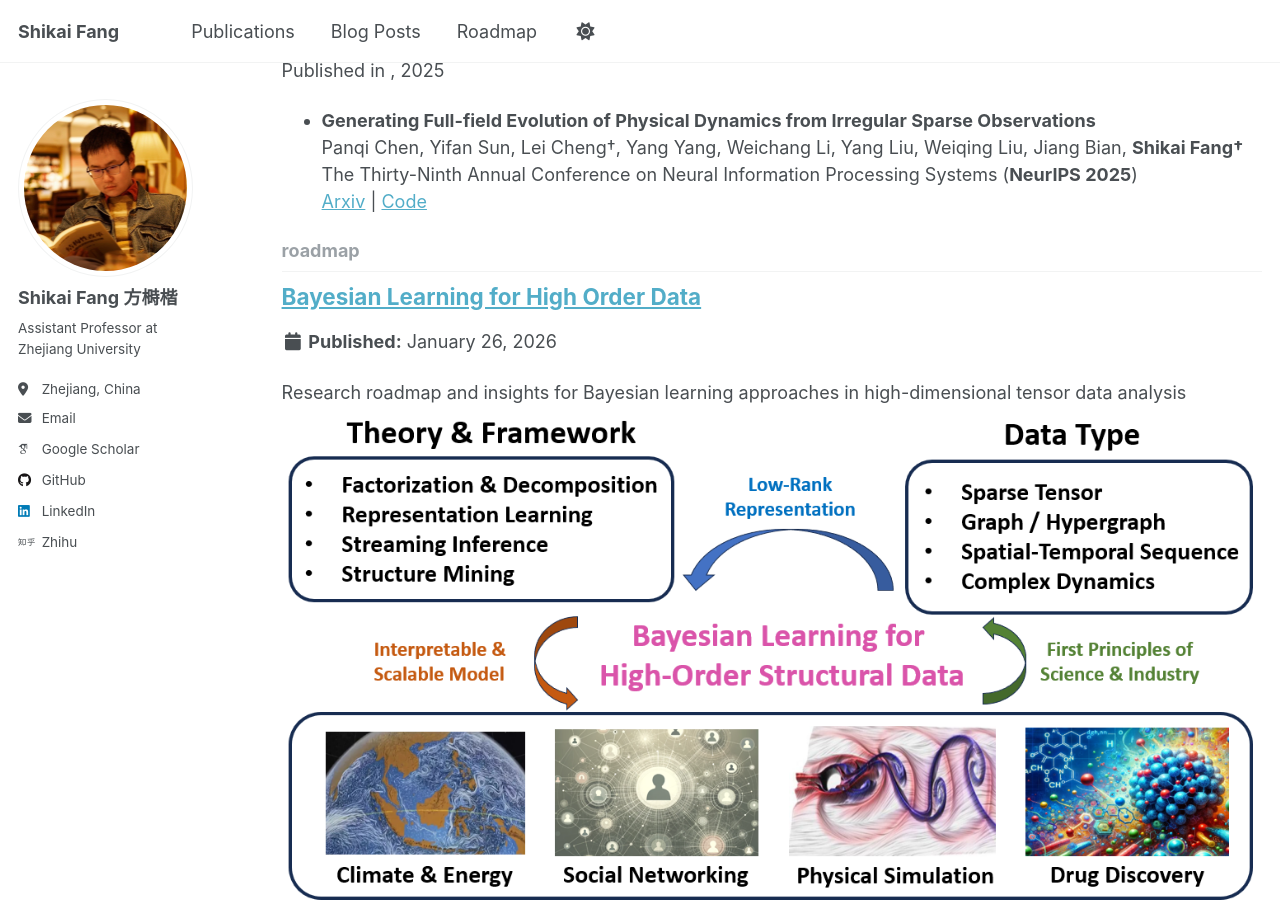
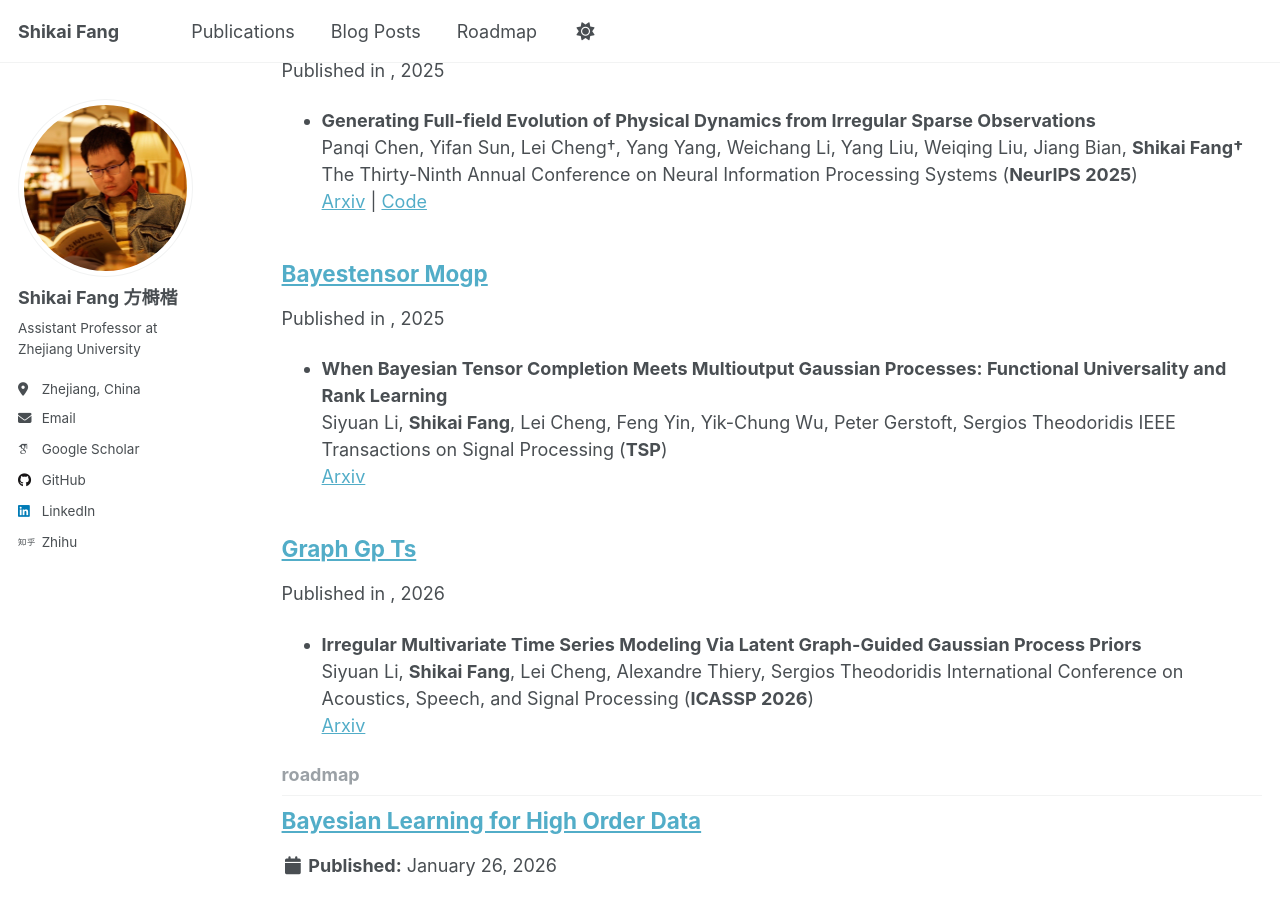
Before and after one commit to xuangu-fang/xuangu-fang.github.io, a Jekyll site: the page built from _pages/collection-archive.html, in a window 1280 px wide and 900 px high, scrolled down 5775 px. Built offline with Jekyll 4.4.1, drawn with Linux system fonts in a browser that asks for light colours; some web fonts are replaced.

Commit message:
add new pub

```diff
--- /dev/null
+++ b/_publications/published/2025-12-22-BayesTensor-MOGP.md
@@ -0,0 +1,7 @@
+---
+---
+
+- **When Bayesian Tensor Completion Meets Multioutput Gaussian Processes: Functional Universality and Rank Learning**
+ Siyuan Li, **Shikai Fang**, Lei Cheng, Feng Yin, Yik-Chung Wu, Peter Gerstoft, Sergios Theodoridis
+  IEEE Transactions on Signal Processing (**TSP**)
+  [Arxiv](https://arxiv.org/pdf/2512.21486)
--- /dev/null
+++ b/_publications/published/2026-01-22-Graph-GP-TS.md
@@ -0,0 +1,7 @@
+---
+---
+
+- **Irregular Multivariate Time Series Modeling Via Latent Graph-Guided Gaussian Process Priors**
+ Siyuan Li, **Shikai Fang**, Lei Cheng, Alexandre Thiery, Sergios Theodoridis
+  International Conference on Acoustics, Speech, and Signal Processing (**ICASSP 2026**)
+  [Arxiv](TBD)
```
Also changed, not shown: _pages/about.md (+1 -0 lines).
